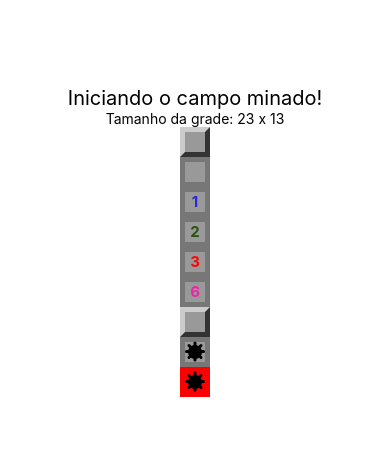
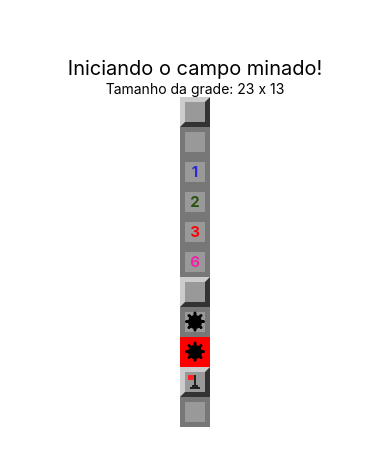
Before and after one commit to hericklima22/campo-minado-rn, a React Native app: screen / in a window 390 px wide. Shown: the part 181-646 px from the top of the page. Built offline with nearby package versions, Linux system fonts and the light colour scheme.

Commit message:
flag adicionada

```diff
--- a/App.js
+++ b/App.js
@@ -19,6 +19,8 @@
       <Field mined />
       <Field mined opened />
       <Field mined opened exploded />
+      <Field flagged />
+      <Field flagged opened />
       <StatusBar style="auto" />
     </View>
   );
--- a/src/components/Field.js
+++ b/src/components/Field.js
@@ -2,14 +2,16 @@
 import { View, StyleSheet, Text } from "react-native";
 import params from "../params";
 import Mine from "./Mine";
+import Flag from "./Flag";
 
 export default props => {
-    const { mined, opened, nearMines, exploded } = props
+    const { mined, opened, nearMines, exploded, flagged } = props
 
     const styleField = [styles.field]
     if(opened) styleField.push(styles.opened)
     if(exploded) styleField.push(styles.exploded)
-    if(styleField.length === 1) styleField.push(styles.regular)
+    if(flagged) styleField.push(styles.flagged)
+    if(!opened && !exploded) styleField.push(styles.regular)
 
     let color = null
     if(nearMines > 0) {
@@ -26,6 +28,7 @@
                 {nearMines}
             </Text> : false}
             {mined && opened ? <Mine /> : false}
+            {flagged && !opened ? <Flag /> : false}
         </View>
     )
 }
--- /dev/null
+++ b/src/components/Flag.js
@@ -0,0 +1,49 @@
+import React from "react";
+import { View, StyleSheet } from "react-native";
+
+export default props => {
+    return (
+        <View style={styles.container}>
+            <View style={styles.flagpole} />
+            <View style={styles.flag} />
+            <View style={styles.base1} />
+            <View style={styles.base2} />
+        </View>
+    )
+}
+
+const styles = StyleSheet.create({
+    container: {
+        marginTop: 3,
+    },
+    flagpole: {
+        position: 'absolute',
+        height: 14,
+        width: 2,
+        backgroundColor: '#222',
+        marginLeft: 9
+    },
+    flag: {
+        position: 'absolute',
+        height: 5,
+        width: 6,
+        backgroundColor: '#f22',
+        marginLeft: 3,
+    },
+    base1: {
+        position: 'absolute',
+        height: 2,
+        width: 6,
+        backgroundColor: '#222',
+        marginLeft: 7,
+        marginTop: 10
+    },
+    base2: {
+        position: 'absolute',
+        height: 2,
+        width: 10,
+        backgroundColor: '#222',
+        marginLeft: 5,
+        marginTop: 12,
+    }
+})
```
